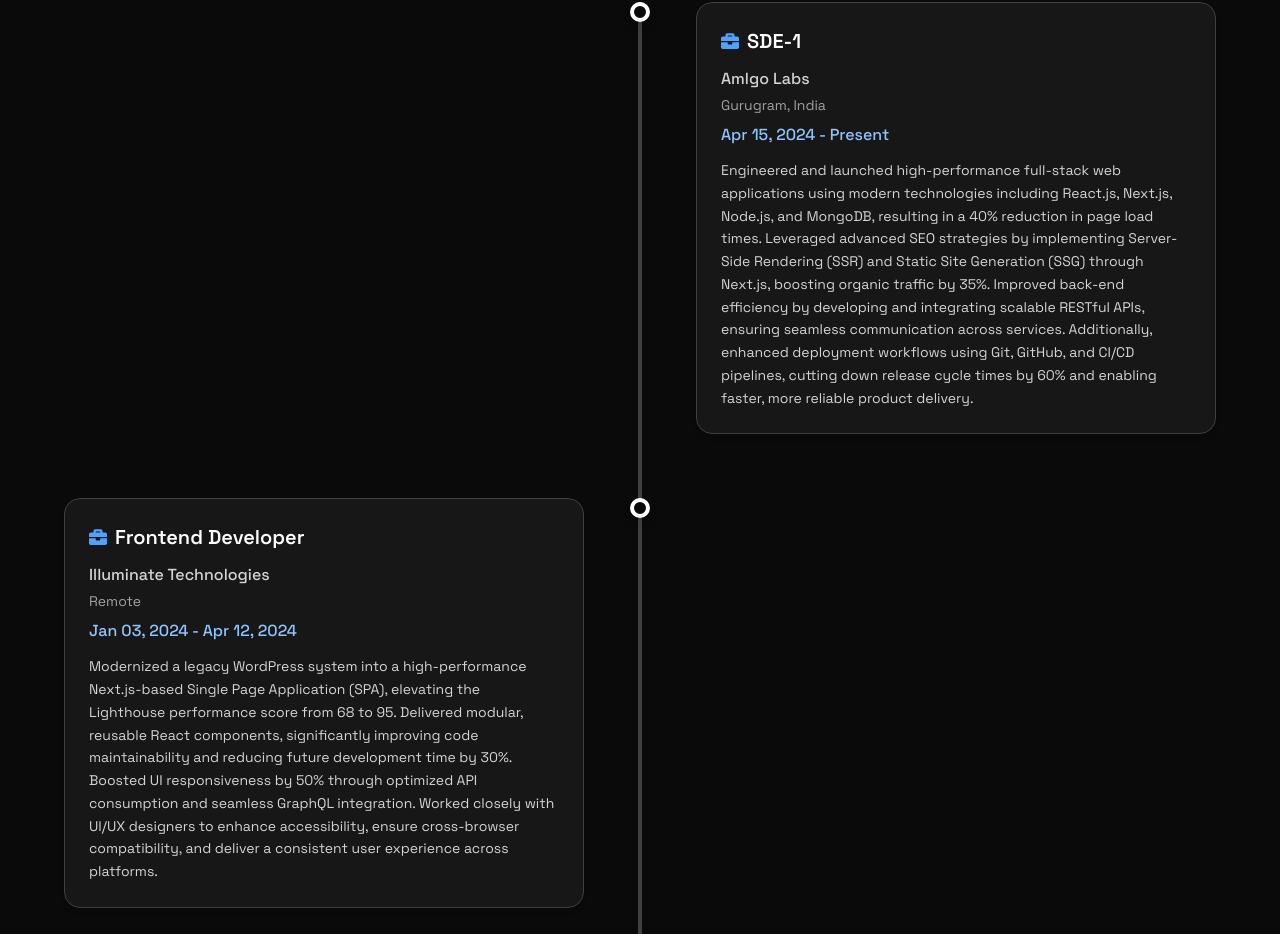
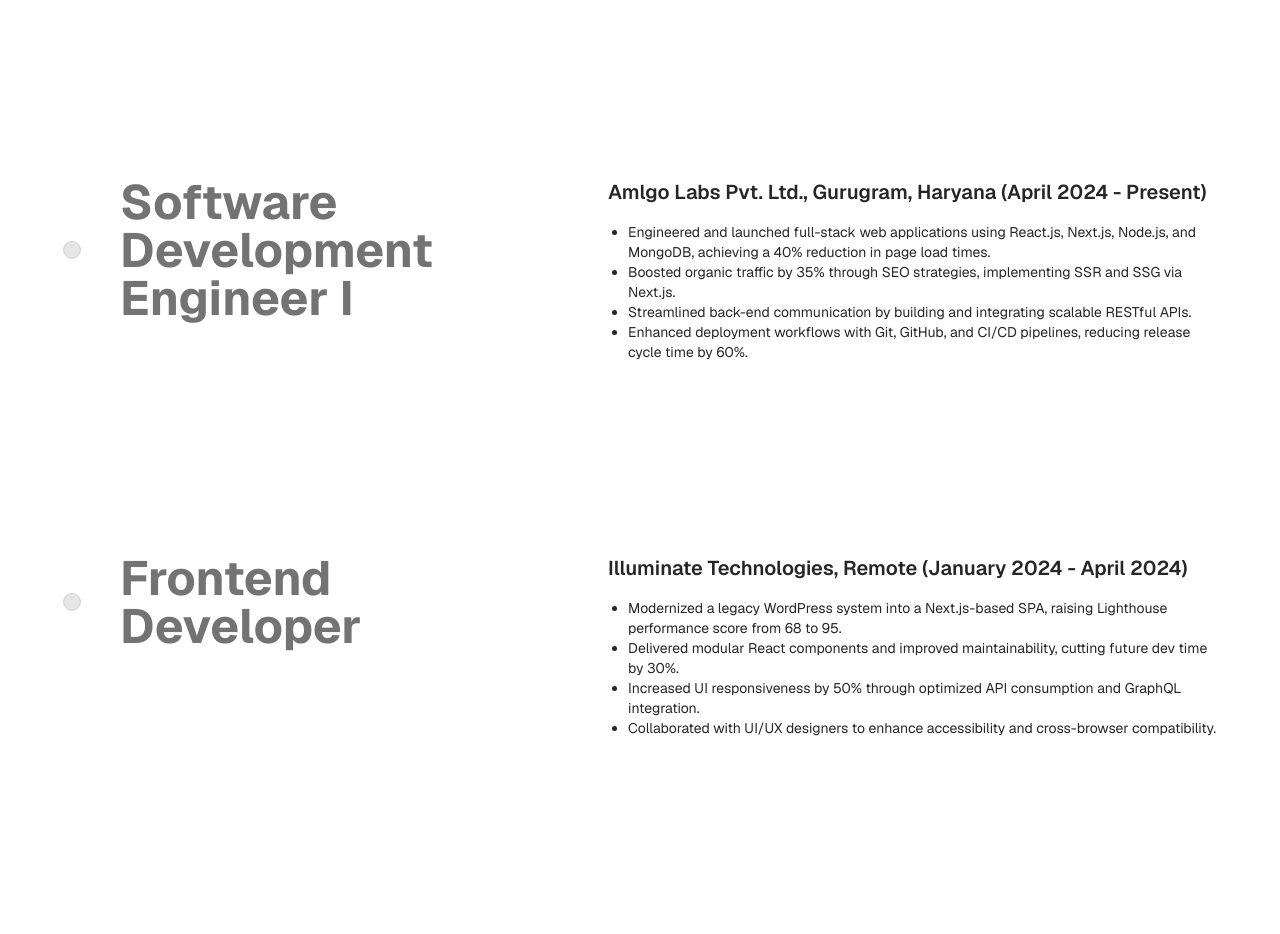
Before and after one commit to chiragbang/my-portfolio, a Next.js app: page / in a window 1280 px wide. Shown: the part 1847-2781 px from the top of the page. Built offline with nearby package versions, Linux system fonts and the light colour scheme.

Commit message:
experience-section-change

```diff
--- a/app/page.tsx
+++ b/app/page.tsx
@@ -1,4 +1,5 @@
 import About from "@/components/About";
+import { Experience } from "@/components/Experience";
 import ExperienceTimeline from "@/components/ExperienceTimeline";
 import Hero from "@/components/Hero";
 import Navbar from "@/components/Navbar";
@@ -9,7 +10,8 @@
     <Navbar/>
     <Hero/>
     <About id="about"/>
-    <ExperienceTimeline id="experience"/>
+    {/* <ExperienceTimeline id="experience"/> */}
+    <Experience/>
   </>
   );
 }
--- /dev/null
+++ b/components/Experience.tsx
@@ -0,0 +1,74 @@
+import React from "react";
+import { Timeline } from "@/components/ui/timeline";
+
+export function Experience() {
+  const data = [
+    {
+      title: "Software Development Engineer I",
+      content: (
+        <div>
+          <p className="mb-4 text-lg font-semibold text-neutral-800 md:text-xl dark:text-neutral-200">
+            Amlgo Labs Pvt. Ltd., Gurugram, Haryana (April 2024 - Present)
+          </p>
+          <ul className="mb-8 list-disc pl-5 text-xs font-normal text-neutral-800 md:text-sm dark:text-neutral-200">
+            <li>Engineered and launched full-stack web applications using React.js, Next.js, Node.js, and MongoDB, achieving a 40% reduction in page load times.</li>
+            <li>Boosted organic traffic by 35% through SEO strategies, implementing SSR and SSG via Next.js.</li>
+            <li>Streamlined back-end communication by building and integrating scalable RESTful APIs.</li>
+            <li>Enhanced deployment workflows with Git, GitHub, and CI/CD pipelines, reducing release cycle time by 60%.</li>
+          </ul>
+        </div>
+      ),
+    },
+    {
+      title: "Frontend Developer",
+      content: (
+        <div>
+          <p className="mb-4 text-lg font-semibold text-neutral-800 md:text-xl dark:text-neutral-200">
+            Illuminate Technologies, Remote (January 2024 - April 2024)
+          </p>
+          <ul className="mb-8 list-disc pl-5 text-xs font-normal text-neutral-800 md:text-sm dark:text-neutral-200">
+            <li>Modernized a legacy WordPress system into a Next.js-based SPA, raising Lighthouse performance score from 68 to 95.</li>
+            <li>Delivered modular React components and improved maintainability, cutting future dev time by 30%.</li>
+            <li>Increased UI responsiveness by 50% through optimized API consumption and GraphQL integration.</li>
+            <li>Collaborated with UI/UX designers to enhance accessibility and cross-browser compatibility.</li>
+          </ul>
+        </div>
+      ),
+    },
+    {
+      title: "Software Engineer Intern",
+      content: (
+        <div>
+          <p className="mb-4 text-lg font-semibold text-neutral-800 md:text-xl dark:text-neutral-200">
+            AIOEAM Corpglobal, Remote (April 2023 - July 2023)
+          </p>
+          <ul className="mb-8 list-disc pl-5 text-xs font-normal text-neutral-800 md:text-sm dark:text-neutral-200">
+            <li>Built dynamic frontend interfaces for internal SaaS tools using React.js and Tailwind CSS.</li>
+            <li>Supported scalable backend development and API integrations using Express.js and MongoDB.</li>
+            <li>Improved code reliability by conducting unit testing and bug fixes, lowering reported issues by 20%.</li>
+          </ul>
+        </div>
+      ),
+    },
+    {
+      title: "Web Developer Intern",
+      content: (
+        <div>
+          <p className="mb-4 text-lg font-semibold text-neutral-800 md:text-xl dark:text-neutral-200">
+            Solar Secure Solutions, Remote (February 2023 - April 2023)
+          </p>
+          <ul className="mb-8 list-disc pl-5 text-xs font-normal text-neutral-800 md:text-sm dark:text-neutral-200">
+            <li>Developed responsive interfaces and login modules using HTML5, CSS3, and vanilla JavaScript.</li>
+            <li>Enhanced page speed by 35% through image optimization, lazy loading, and efficient asset delivery.</li>
+            <li>Created responsive web pages and user authentication flows using HTML5, CSS3, and vanilla JavaScript.</li>
+          </ul>
+        </div>
+      ),
+    },
+  ];
+  return (
+    <div className="relative w-full overflow-clip">
+      <Timeline data={data} />
+    </div>
+  );
+}
--- /dev/null
+++ b/components/ui/timeline.tsx
@@ -0,0 +1,89 @@
+"use client";
+import {
+  useMotionValueEvent,
+  useScroll,
+  useTransform,
+  motion,
+} from "motion/react";
+import React, { useEffect, useRef, useState } from "react";
+
+interface TimelineEntry {
+  title: string;
+  content: React.ReactNode;
+}
+
+export const Timeline = ({ data }: { data: TimelineEntry[] }) => {
+  const ref = useRef<HTMLDivElement>(null);
+  const containerRef = useRef<HTMLDivElement>(null);
+  const [height, setHeight] = useState(0);
+
+  useEffect(() => {
+    if (ref.current) {
+      const rect = ref.current.getBoundingClientRect();
+      setHeight(rect.height);
+    }
+  }, [ref]);
+
+  const { scrollYProgress } = useScroll({
+    target: containerRef,
+    offset: ["start 10%", "end 50%"],
+  });
+
+  const heightTransform = useTransform(scrollYProgress, [0, 1], [0, height]);
+  const opacityTransform = useTransform(scrollYProgress, [0, 0.1], [0, 1]);
+
+  return (
+    <div
+      className="w-full bg-white dark:bg-neutral-950 font-sans md:px-10"
+      ref={containerRef}
+    >
+      <div className="max-w-7xl mx-auto py-5 px-4 md:px-8 lg:px-10">
+        <h2 className="text-lg md:text-4xl mb-4 text-black dark:text-white max-w-4xl">
+         Professional Experience
+        </h2>
+        <p className="text-neutral-700 dark:text-neutral-300 text-sm md:text-base ">
+         I'm a passionate Full Stack Developer with 1+ years of hands-on experience crafting fast, responsive, and SEO-friendly web applications using React, Next.js, Node.js, and MongoDB. I specialize in building dynamic user interfaces and scalable backend systems that deliver performance and reliability. By leveraging SSR and SSG, I’ve improved search engine visibility and cut load times by 40%, resulting in better user engagement. I thrive in Agile environments, enjoy solving complex problems, and continuously optimize both code and deployment workflows for efficiency and growth.
+        </p>
+      </div>
+
+      <div ref={ref} className="relative max-w-7xl mx-auto pb-20">
+        {data.map((item, index) => (
+          <div
+            key={index}
+            className="flex justify-start pt-10 md:pt-40 md:gap-10"
+          >
+            <div className="sticky flex flex-col md:flex-row z-40 items-center top-40 self-start max-w-md lg:max-w-lg md:w-full">
+              <div className="h-10 absolute left-3 md:left-3 w-10 rounded-full bg-white dark:bg-black flex items-center justify-center">
+                <div className="h-4 w-4 rounded-full bg-neutral-200 dark:bg-neutral-800 border border-neutral-300 dark:border-neutral-700 p-2" />
+              </div>
+              <h3 className="hidden md:block text-xl md:pl-20 md:text-5xl font-bold text-neutral-500 dark:text-neutral-500 ">
+                {item.title}
+              </h3>
+            </div>
+
+            <div className="relative pl-20 pr-4 md:pl-4 w-full">
+              <h3 className="md:hidden block text-2xl mb-4 text-left font-bold text-neutral-500 dark:text-neutral-500">
+                {item.title}
+              </h3>
+              {item.content}{" "}
+            </div>
+          </div>
+        ))}
+        <div
+          style={{
+            height: height + "px",
+          }}
+          className="absolute md:left-8 left-8 top-0 overflow-hidden w-[2px] bg-[linear-gradient(to_bottom,var(--tw-gradient-stops))] from-transparent from-[0%] via-neutral-200 dark:via-neutral-700 to-transparent to-[99%]  [mask-image:linear-gradient(to_bottom,transparent_0%,black_10%,black_90%,transparent_100%)] "
+        >
+          <motion.div
+            style={{
+              height: heightTransform,
+              opacity: opacityTransform,
+            }}
+            className="absolute inset-x-0 top-0  w-[2px] bg-gradient-to-t from-purple-500 via-blue-500 to-transparent from-[0%] via-[10%] rounded-full"
+          />
+        </div>
+      </div>
+    </div>
+  );
+};
```
